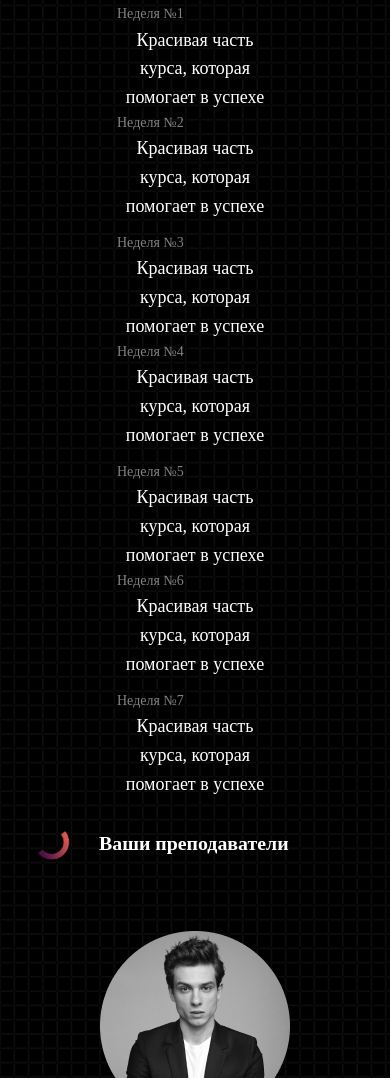
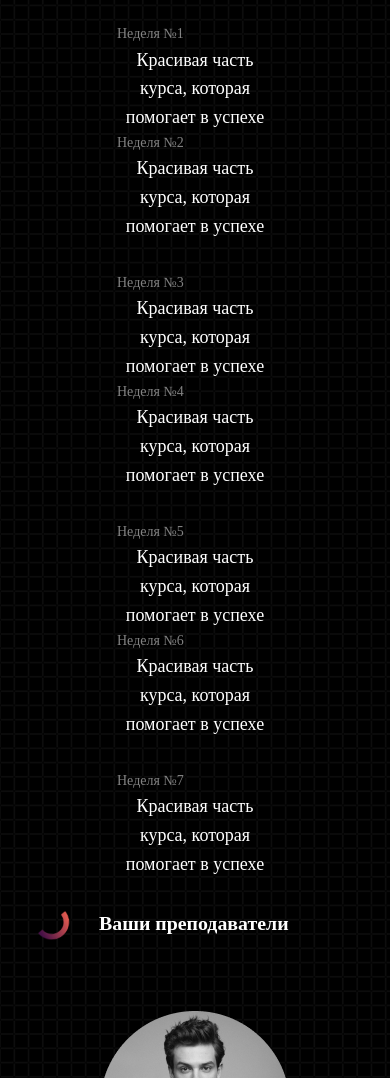
Before and after one commit to NikolayOS/course-website-layout, a plain HTML site: page index.html in a window 390 px wide. Shown: the part 5240-6318 px from the top of the page. Drawn offline with nearby package versions, Linux system fonts and the light colour scheme.

Commit message:
Update style.css

```diff
--- a/css/style.css
+++ b/css/style.css
@@ -691,6 +691,11 @@ padding: 0px 10% 0px;
         margin: 120px 0px 0px 0px;
     }
 }
+@media (max-width: 400px) {
+    .tree-list li:nth-child(odd){
+        margin: 140px 0px 0px 0px;
+    }
+}
 @media (max-width: 300px) {
     .tree-list li:nth-child(odd){
         margin: 160px 0px 0px 0px;
```
